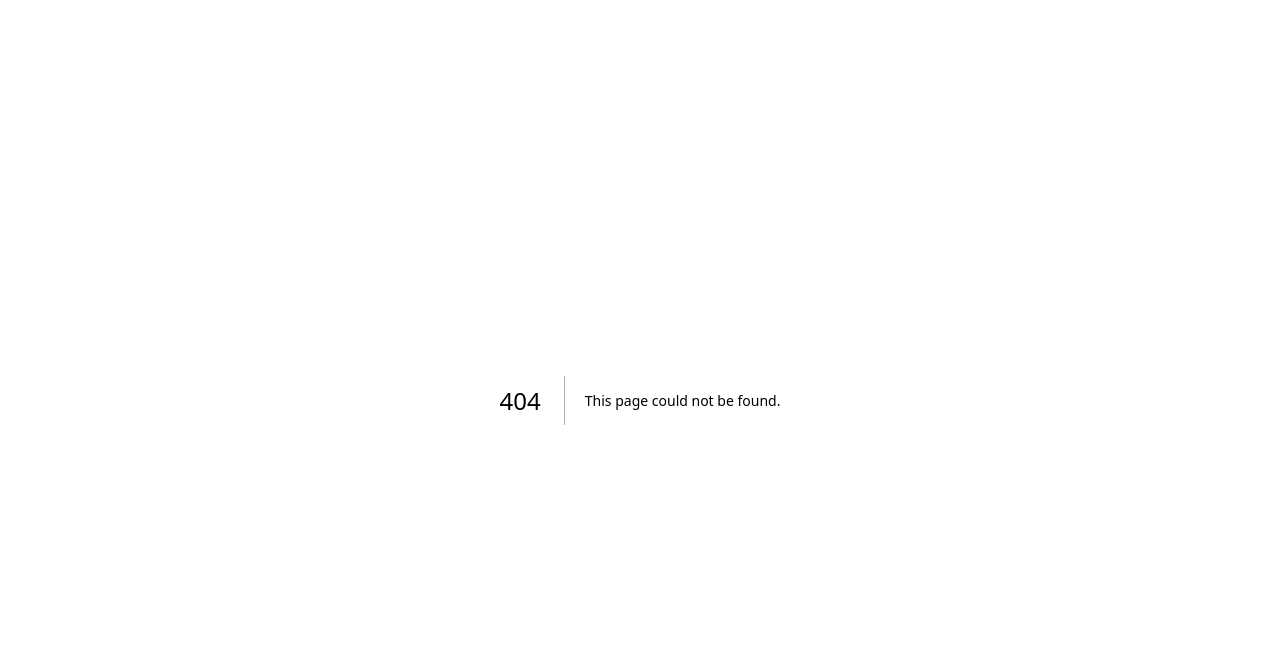
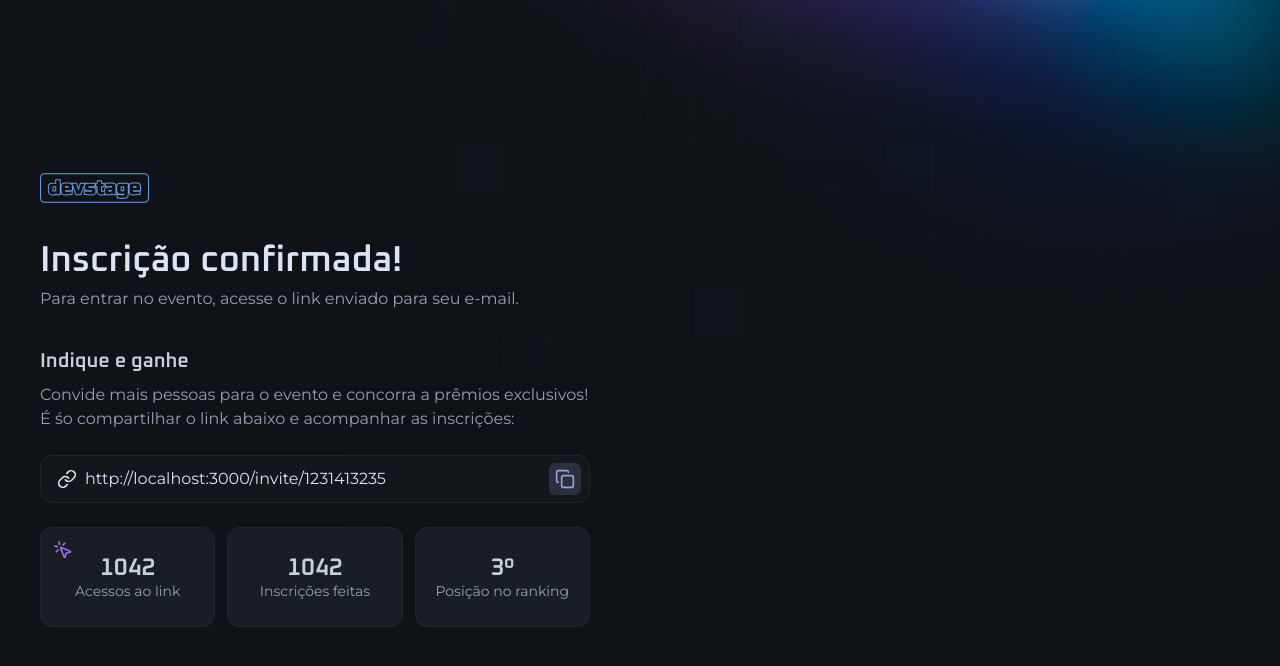
Before and after one commit to cleitonrs/event-indication-sytem, a Next.js app: page /invite in a window 1280 px wide. Before the commit this address had no page. Shown: the top 666 px of the page. Built offline with nearby package versions, Linux system fonts and the light colour scheme.

Commit message:
invite pages

```diff
--- a/package.json
+++ b/package.json
@@ -15,6 +15,7 @@
     "postcss": "^8.5.3",
     "react": "^19.0.0",
     "react-dom": "^19.0.0",
+    "tailwind-merge": "^3.2.0",
     "tailwindcss": "^4.1.3"
   },
   "devDependencies": {
--- /dev/null
+++ b/src/app/invite/page.tsx
@@ -0,0 +1,70 @@
+import Image from "next/image";
+import logo from "../../assets/logo.svg"
+import { InputField, InputIcon, InputRoot } from "@/components/input";
+import { Copy, Link, MousePointerClick } from "lucide-react";
+import { IconButton } from "@/components/icon-button";
+
+export default function InvitePage() {
+  return (
+    <div className="min-h-dvh flex items-center justify-between gap-16 flex-col md:flex-row">
+      <div className="flex flex-col gap-10 w-full max-w-[550px]">
+        <Image src={logo} alt="devstage" width={108.5} height={30} />
+
+        <div className="space-y-2">
+          <h1 className="text-4xl font-semibold font-heading text-gray-100 leading-none">Inscrição confirmada!</h1>
+          <p className="text-gray-300">Para entrar no evento, acesse o link enviado para seu e-mail.</p>
+        </div>
+
+        <div className="space-y-6">
+          <div className="space-y-3">
+            <h2 className="text-gray-200 text-xl font-heading font-semibold leading-none">Indique e ganhe</h2>
+            <p className="text-gray-300">Convide mais pessoas para o evento e concorra a prêmios
+              exclusivos! É śo compartilhar o link abaixo e acompanhar as
+              inscrições:
+            </p>
+          </div>
+
+          <InputRoot>
+            <InputIcon>
+              <Link className="size-5" />
+            </InputIcon>
+
+            <InputField
+              readOnly
+              defaultValue="http://localhost:3000/invite/1231413235"
+            />
+
+            <IconButton className="-mr-2">
+              <Copy className="size-5" />
+            </IconButton>
+          </InputRoot>
+
+          <div className="grid gap-3 md:grid-cols-3">
+            <div className="relative bg-gray-700 border border-gray-600 px-4 py-7 flex flex-col items-center justify-center gap-1 rounded-xl">
+              <span className="font-heading text-2xl font-semibold text-gray-200 leading-none">1042</span>
+              <span className="text-sm text-gray-300 leading-none text-center">
+                Acessos ao link
+              </span>
+
+              <MousePointerClick className="size-5 text-purple absolute top-3 left-3" />
+            </div>
+
+            <div className="relative bg-gray-700 border border-gray-600 px-4 py-7 flex flex-col items-center justify-center gap-1 rounded-xl">
+              <span className="font-heading text-2xl font-semibold text-gray-200 leading-none">1042</span>
+              <span className="text-sm text-gray-300 leading-none text-center">
+                Inscrições feitas
+              </span>
+            </div>
+
+            <div className="relative bg-gray-700 border border-gray-600 px-4 py-7 flex flex-col items-center justify-center gap-1 rounded-xl">
+              <span className="font-heading text-2xl font-semibold text-gray-200 leading-none">3º</span>
+              <span className="text-sm text-gray-300 leading-none text-center">
+                Posição no ranking
+              </span>
+            </div>
+          </div>
+        </div>
+      </div>
+    </div>
+  )
+}
--- a/src/app/layout.tsx
+++ b/src/app/layout.tsx
@@ -25,7 +25,11 @@ export default function RootLayout({
 }>) {
   return (
     <html lang="en" className={`${oxanium.variable} ${montserrat.variable}`}>
-      <body className='bg-gray-900 text-gray-100 antialiased bg-[url(/background.png)] bg-no-repeat bg-top md:bg-right-top'>{children}</body>
+      <body className='bg-gray-900 text-gray-100 antialiased bg-[url(/background.png)] bg-no-repeat bg-top md:bg-right-top'>
+        <main className="max-w-[1240px] mx-auto px-5 py-8 md:py-0">
+          {children}
+        </main>
+      </body>
     </html>
   );
 }
--- a/src/app/page.tsx
+++ b/src/app/page.tsx
@@ -7,7 +7,6 @@ import { Button } from '@/components/button';
 
 export default function Home() {
   return (
-    <main className="max-w-[1240px] mx-auto px-5 py-8 md:py-0">
       <div className="min-h-dvh flex flex-col justify-center gap-16">
         <div className="flex flex-col gap-8 items-center md:items-start">
           <Image src={logo} alt="devstage" width={108.5} height={30} />
@@ -64,6 +63,5 @@ export default function Home() {
           </form>
         </div>
       </div>
-    </main>
   );
 }
--- a/src/components/icon-button.tsx
+++ b/src/components/icon-button.tsx
@@ -1,10 +1,11 @@
 import { ComponentProps, ReactNode } from "react"
+import { twMerge } from "tailwind-merge"
 
 interface IconButtonProps extends ComponentProps<'button'> { }
 
-export function IconButton(props: IconButtonProps) {
+export function IconButton({ className, ...props }: IconButtonProps) {
   return (
-    <button className="p-1.5 bg-gray-500 text-blue font-semibold rounded-md cursor-pointer hover:bg-blue hover:text-gray-900 transition-colors duration-300"
+    <button className={twMerge("p-1.5 bg-gray-500 text-blue font-semibold rounded-md cursor-pointer hover:bg-blue hover:text-gray-900 transition-colors duration-300", className)}
       {...props}
     />
   )
```
Also changed, not shown: 1 other file (tests, documents, lock files or other folders). Lines whose indentation alone changed are shown as unchanged.
